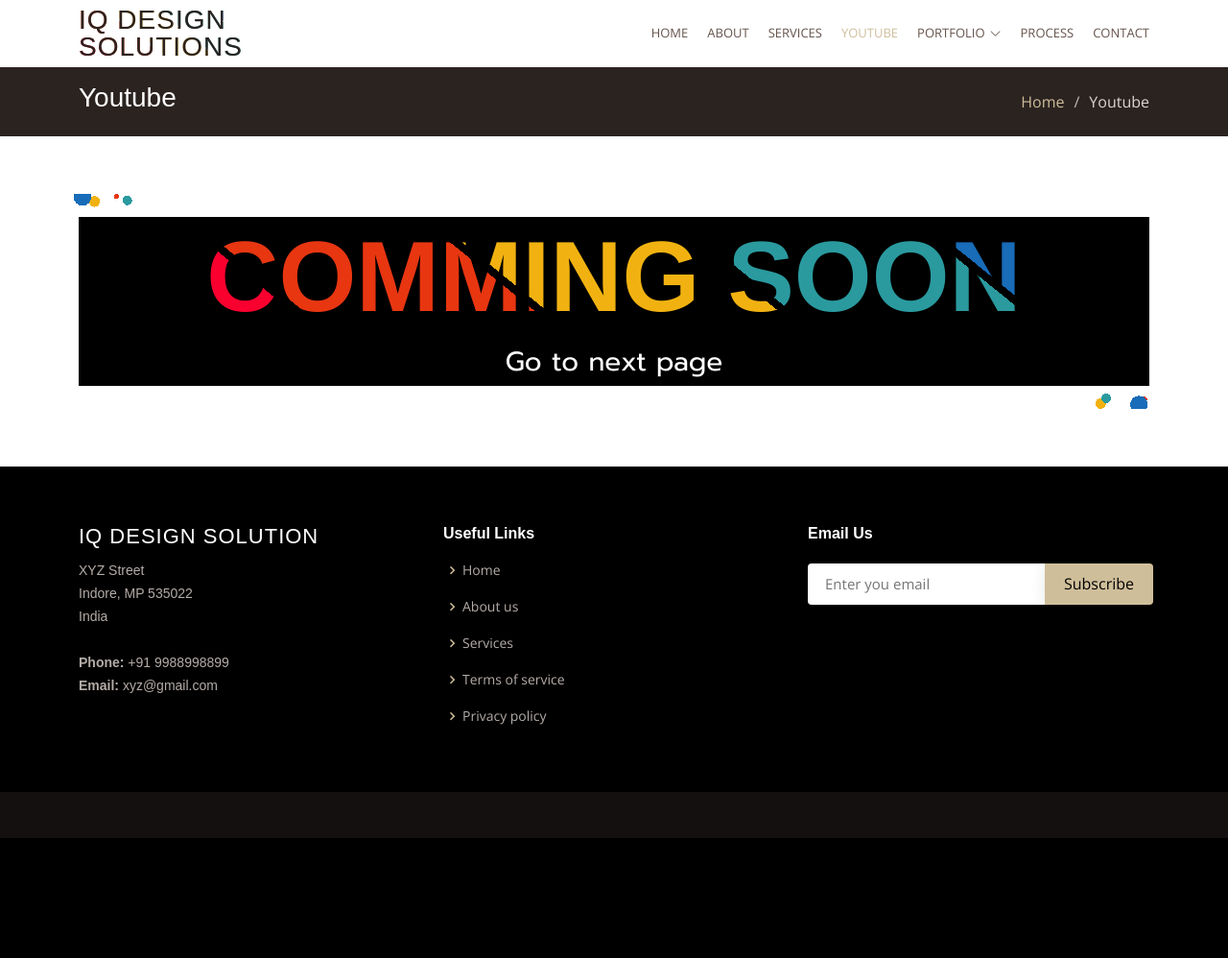
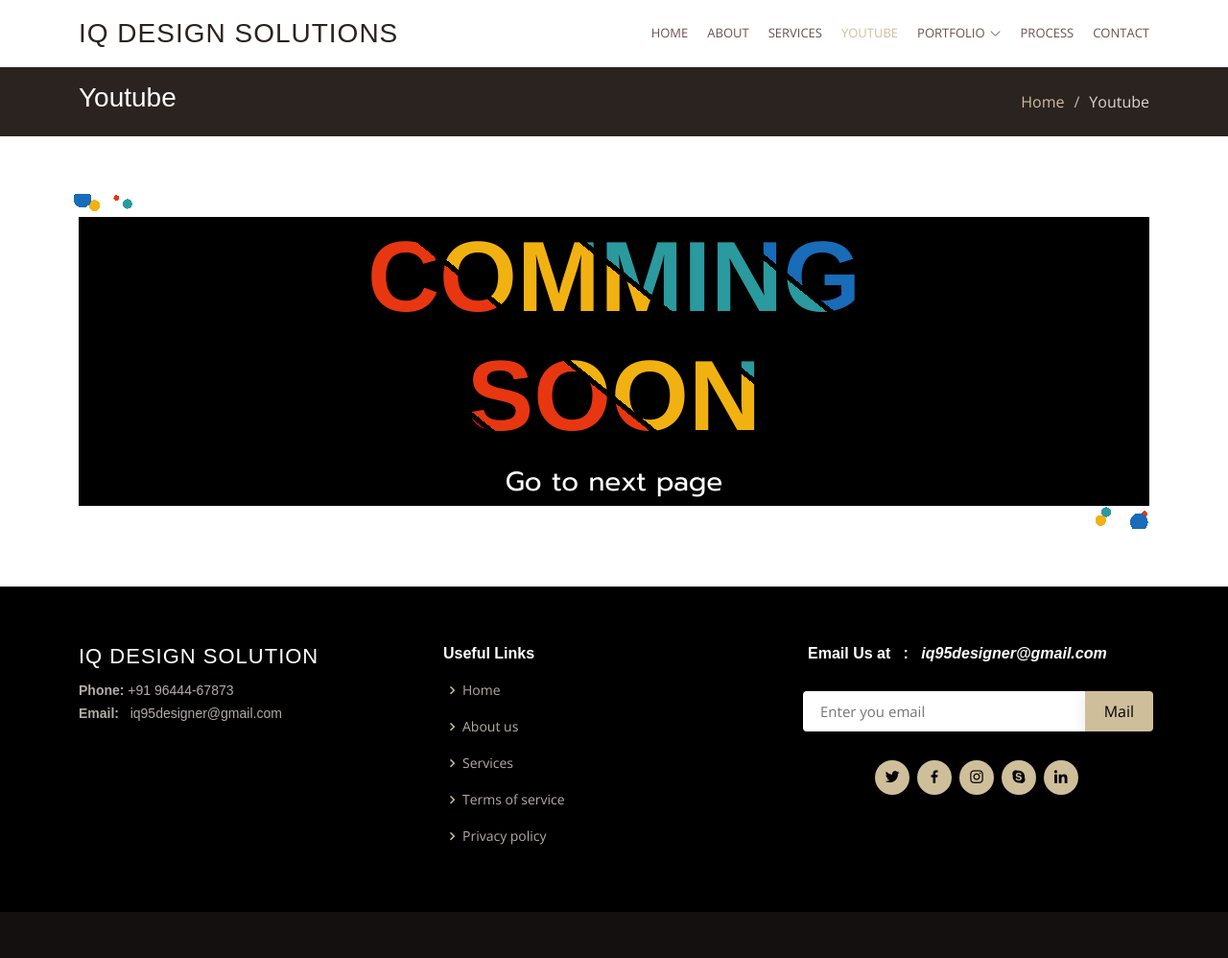
Before and after one commit to SafaanHashmi/iqdesignsolution.github.io, a PHP site: page /youtube.php in a window 1280 px wide. Shown: the whole page at 96% size. Before the commit the page ends 873 px from the top, so only its background shows below. Run offline with PHP 8.4, Linux system fonts and the light colour scheme; some web fonts are replaced.

Commit message:
Update youtube.php

```diff
--- a/youtube.php
+++ b/youtube.php
@@ -66,7 +66,7 @@
   min-height: calc(10vh - 16px);
 }
 
-h1 {
+.h1x {
   font-family: "Exo", sans-serif;
   font-size: 15vw;
   font-weight: 900;
@@ -107,7 +107,7 @@ h1 {
 }
 
 @media screen and (min-width: 768px) {
-  h1 {
+  .h1x {
     font-size: 6.5rem;
   }
 }
@@ -172,7 +172,7 @@ h1 {
     <section>
       <div class="container container1">
 		<div class="row wrapper1" style="text-align: center;" >
-			<h1>Comming Soon</h1>
+			<h1 class="h1x">Comming Soon</h1>
 			<h3 style="color: white; font-family: 'Prompt', sans-serif; margin-top:10px">Go to next page</h3>
 		</div>
 	  </div>
@@ -182,7 +182,7 @@ h1 {
   <!-- End #main -->
 
 
-  <!-- ======= Footer ======= -->
+ <!-- ======= Footer ======= -->
   <footer id="footer">
 
     <div class="footer-top">
@@ -192,11 +192,9 @@ h1 {
           <div class="col-lg-4 col-md-6 footer-contact">
             <h3>IQ Design Solution</h3>
             <p>
-              XYZ Street <br>
-              Indore, MP 535022<br>
-              India<br><br>
-              <strong>Phone:</strong> +91 9988998899<br>
-              <strong>Email:</strong> xyz@gmail.com<br>
+
+              <strong>Phone:</strong>&nbsp;+91 96444-67873<br>
+              <strong>Email:</strong>&nbsp;&nbsp;  iq95designer@gmail.com<br>
             </p>
           </div>
 
@@ -212,10 +210,21 @@ h1 {
           </div>
 
           <div class="col-lg-4 col-md-6 footer-newsletter">
-            <h4>Email Us</h4>
-            <form action="https://mail.google.com/mail/?view=cm&fs=1&to=iqsolutionsindore@gmail.com" method="post" style="margin-top: 10px;">
-              <input type="email" name="email" placeholder="Enter you email"><input type="submit" value="Subscribe">
-            </form>
+			<div class="row">
+				<h4>Email Us at &nbsp; : &nbsp;  <i>iq95designer@gmail.com</i></h4>
+				<form action="https://mail.google.com/mail/?view=cm&fs=1&to=iq95designer@gmail.com" method="post" style="margin-top: 10px;width: 95%;margin-left: 7px;">
+				  <input type="email" name="email" placeholder="Enter you email"><input type="submit" value="Mail">
+				</form>
+			</div>
+			<div class="row">
+				<div class="social-links text-center text-md-right pt-3 pt-md-0" style="margin-top: 30px;">
+					<a href="#" class="twitter"><i class="bx bxl-twitter"></i></a>
+					<a href="#" class="facebook"><i class="bx bxl-facebook"></i></a>
+					<a href="#" class="instagram"><i class="bx bxl-instagram"></i></a>
+					<a href="#" class="google-plus"><i class="bx bxl-skype"></i></a>
+					<a href="#" class="linkedin"><i class="bx bxl-linkedin"></i></a>
+				</div>
+			</div>
           </div>
 
         </div>
@@ -224,9 +233,9 @@ h1 {
 
     <div class="container d-md-flex py-4">
 
-      <div class="me-md-auto text-center text-md-start">
+      <!--<div class="me-md-auto text-center text-md-start">
         <div class="copyright">
-        <!--  &copy; Copyright <strong><span></span></strong>
+          &copy; Copyright <strong><span></span></strong>
         </div>
         <div class="credits">
          <a href="https://bootstrapmade.com/"></a>
@@ -238,7 +247,7 @@ h1 {
         <a href="#" class="instagram"><i class="bx bxl-instagram"></i></a>
         <a href="#" class="google-plus"><i class="bx bxl-skype"></i></a>
         <a href="#" class="linkedin"><i class="bx bxl-linkedin"></i></a>
-      </div>
+      </div>-->
     </div>
   </footer><!-- End Footer -->
 
```
